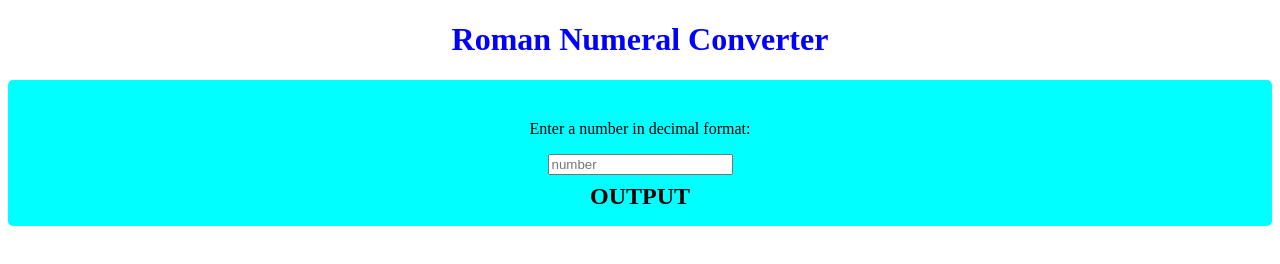
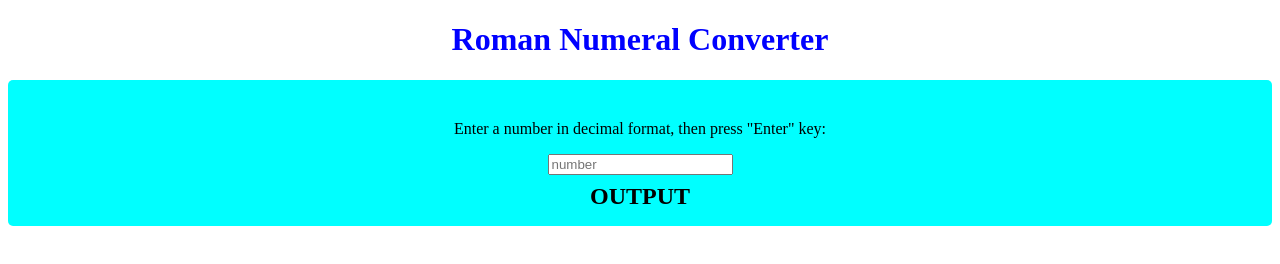
Before and after one commit to nickdloucks/Roman-Numeral-project, a website with bundled scripts: page index.html in a window 1280 px wide. Built offline with nearby package versions, Linux system fonts and the light colour scheme.

Commit message:
add entery key instruction

```diff
--- a/index.html
+++ b/index.html
@@ -15,7 +15,7 @@
     <main>
         <div class="rom-conv">
             <div class="input-box">
-                <p>Enter a number in decimal format:</p>
+                <p>Enter a number in decimal format, then press "Enter" key:</p>
                 <input type="text" id="num-in" value=""
                     placeholder="number"
                     onchange="window.changeText(this.value);"
```
